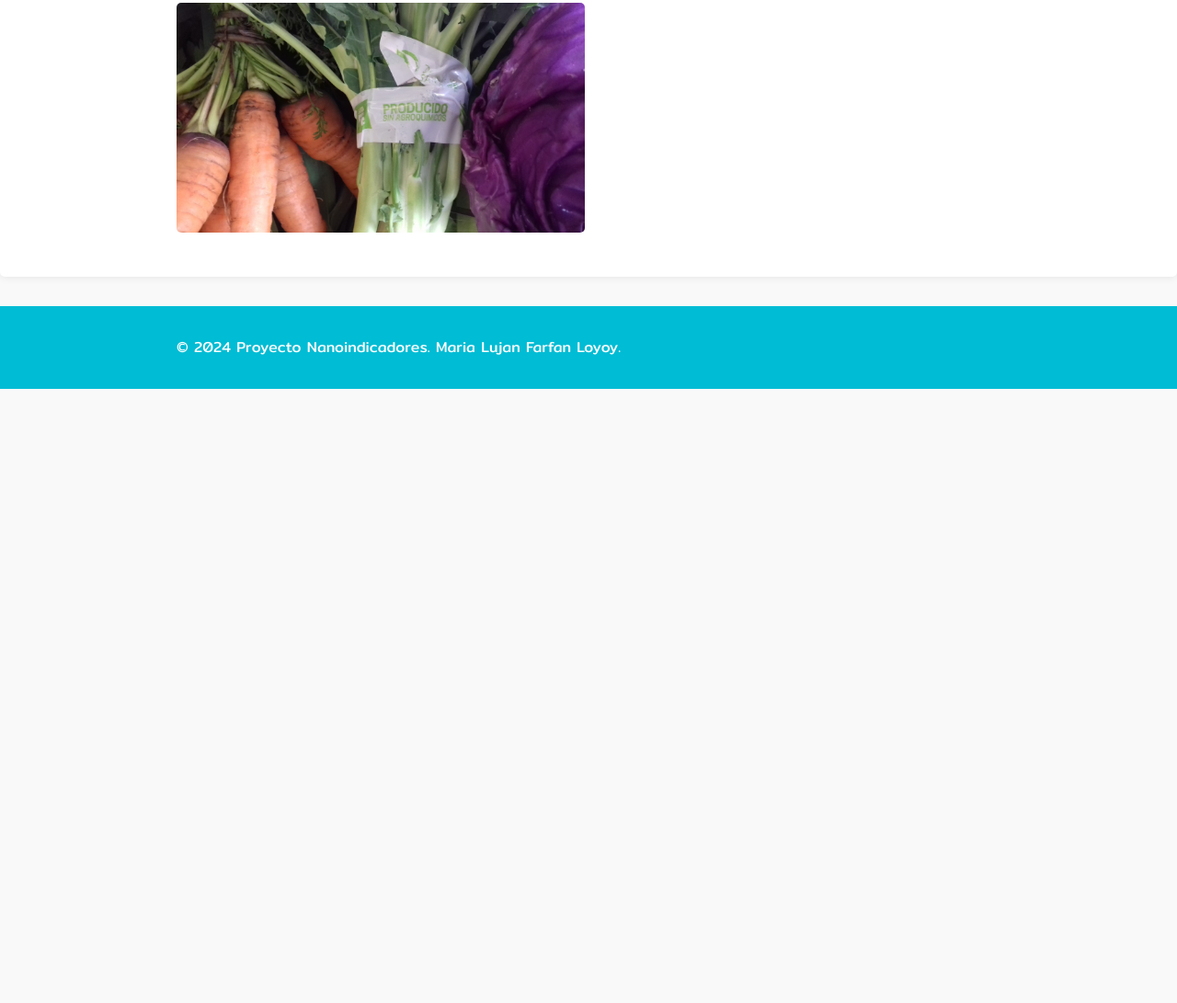
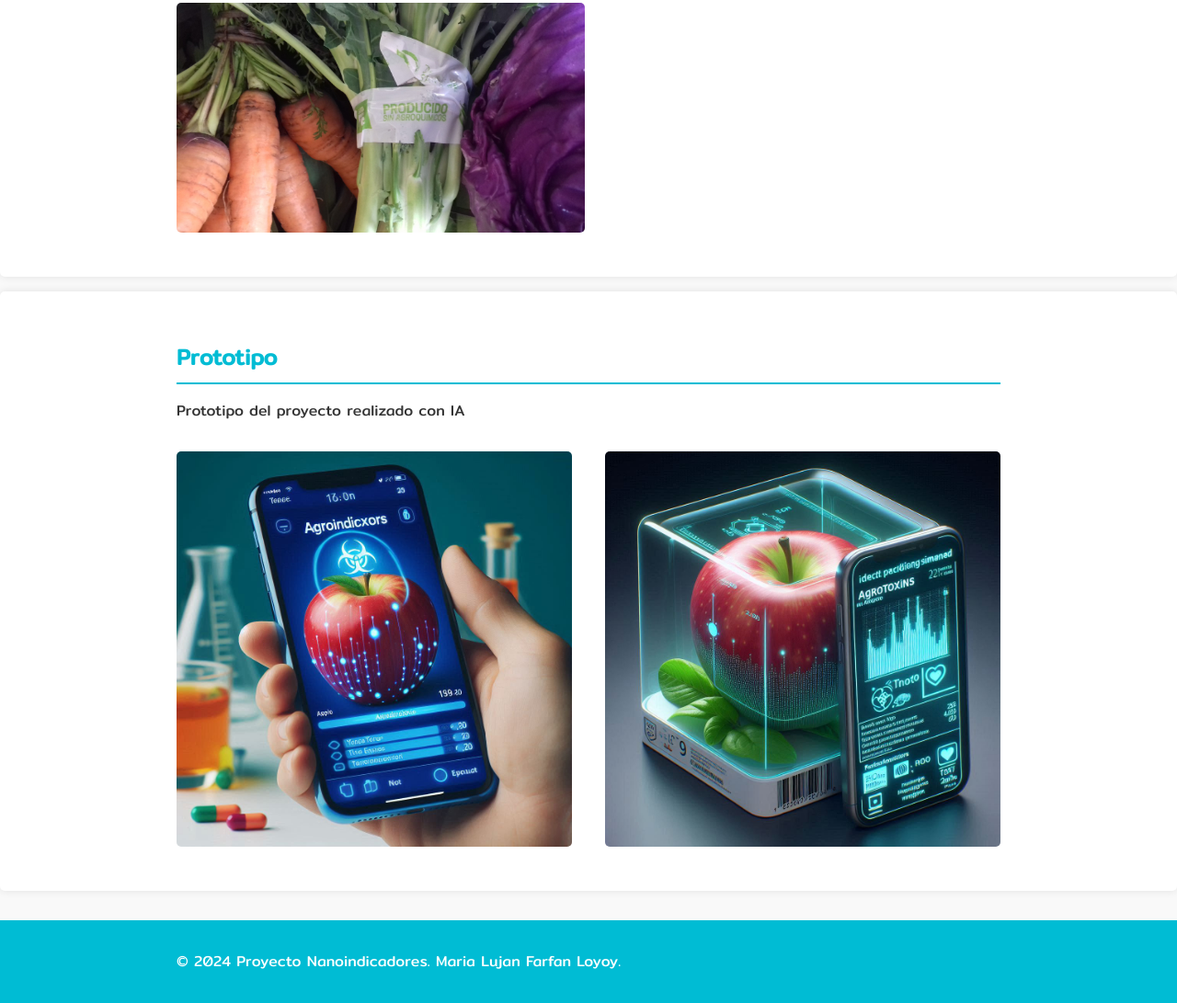
Before and after one commit to lujanfarfan/Nanoindicadores, a plain HTML site: page index.html in a window 1280 px wide. Shown: the part 2586-3677 px from the top of the page at 92% size. Before the commit the page ends 3009 px from the top, so only its background shows below. Drawn offline with Linux system fonts and the light colour scheme.

Commit message:
prototipo

```diff
--- a/css/estilo.css
+++ b/css/estilo.css
@@ -193,3 +193,13 @@ footer .social a:hover {
 .btn:hover {
   background: #00796b;
 }
+.image-container {
+  display: flex;
+  justify-content: space-between;
+}
+
+.image-container img {
+  width: 48%; /* Ajusta el ancho de las imágenes para que se coloquen una al lado de la otra */
+  height: auto;
+  border-radius: 5px;
+}
--- a/index.html
+++ b/index.html
@@ -70,6 +70,17 @@
         <img src="images/IMG_6282.JPG" alt="Proyección de costos y accesibilidad de nanoindicadores" class="responsive-img">
       </div>
     </section>
+    <section id="prototipo" class="section">
+      <div class="container">
+        <h2>Prototipo</h2>
+        <p>Prototipo del proyecto realizado con IA</p>
+        <div class="image-container">
+          <img src="images/Designer-10.jpeg" alt="Prototipo 1" class="responsive-img">
+          <img src="images/Designer-12.jpeg" alt="Prototipo 2" class="responsive-img">
+        </div>
+      </div>
+    </section>
+
   </main>
 
   <footer>
```
Also changed, not shown: images/Designer-10.jpeg (added), images/Designer-12.jpeg (added).
